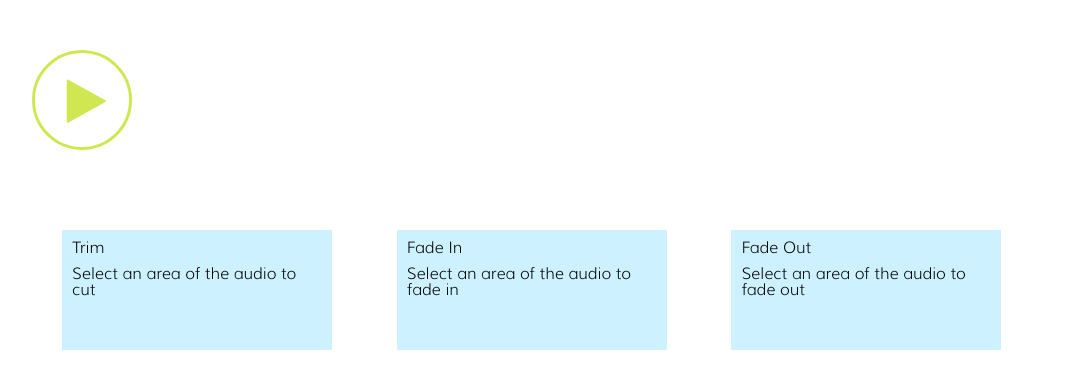
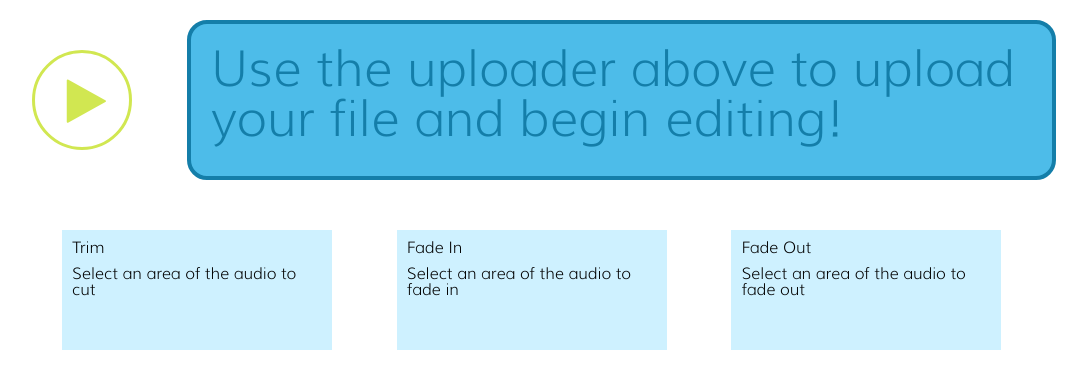
Before and after one commit to BTMorton/COMP6205---Web-Development, a PHP site: page / in a window 1280 px wide. Shown: the part 200-579 px from the top of the page, without its empty margins (96-1183 px from the left). Run offline with PHP 8.4, Linux system fonts and the light colour scheme; some libraries are stand-ins or nearby versions.

Commit message:
Add upload progress bar and placeholder text. Add more verbose error output for failed uploads

```diff
--- a/css/style.css
+++ b/css/style.css
@@ -176,18 +176,60 @@ header.fixed {
 	text-align: center;
 }
 
-#editor #peaks_container {
+#editor #peaks_container, #editor #progress, #editor #placeholder {
 	width: 869px;
 	display: inline-block;
 }
 
-#editor #peaks_container .zoom-container, #editor #peaks_container .overview-container {
+#editor #placeholder, #editor #progress {
+	height: 160px;
+	box-sizing: border-box;
+	padding: 20px;
+	margin: 20px 0;
+	background-color: #4dbce9;
+	border: 4px solid #147ea9;
+	color: #147ea9;
+	font-size: 50px;
+	border-radius: 20px;
+}
+
+#editor #progress {
+	background-color: #DDE7A2;
+	border-color: #C5E700;
+	color: #C5E700;
+	position: relative;
+	padding: 50px 20px;
+}
+
+#editor #progress.error {
+	background-color: red;
+	border-color: darkred;
+	color: darkred;
+	padding: 20px;
+}
+
+#editor #progress:not(.error):before {
+	position: absolute;
+	background-color: #d1e751;
+	left: 0;
+	top: 0;
+	bottom: 0;
+	height: 160px;
+	width: 0%;
+}
+
+#editor #peaks_container .overview-container, #editor #peaks_container .zoom-container {
 	/*display: none;*/
-	width: 350px;
+	width: 869px;
 	display: inline-block;
+	overflow: hidden;
 }
+
 #editor #peaks_container .zoom-container {
-	margin-right: 35px;
+	display: inline-block;
+	margin-right: 9px;
+	opacity: 0;
+	height: 0;
 }
 
 #editor .control {
--- a/index.php
+++ b/index.php
@@ -31,10 +31,13 @@
 				    mediaElement: document.querySelector('#peaks_player'),
 				    height: 200,
 				    zoomLevels: [512, 1024, 2048, 4096],
-				    keyboard: true
+				    keyboard: true,
+				    overviewWaveformColor: "#d1e751"
 				  });
 
 				  peaks_inst.on('segments.ready', function(){
+				  	$("#progress").addClass("hidden");
+				  	$("#peaks_container").removeAttr("style");
 				    // do something when segments are ready to be displayed
 				  });
 				});
@@ -64,16 +67,30 @@
 			        url: './upload.php',
 			        dataType: 'json',
 			        done: function (e, data) {
-			        	$("#peaks_player source").attr("src", data.result.file_name);
-			        	$("#peaks_player")[0].load();
-			        	loadPeaks();
+			        	console.log(data.result);
+			        	if (data.result.file_name != "" && data.result.file_name != undefined) {
+			        		$("#peaks_container").removeClass("hidden").css("height", '0').css('opacity', '0');
+			        		$("#progress").text("Uploaded. Generating waveform...");;
+				        	$("#peaks_player source").attr("src", data.result.file_name);
+				        	$("#peaks_player")[0].load();
+				        	loadPeaks();
+				        } else {
+				        	$("#progress").addClass("error").text("Error: "+data.result.error)
+				        }
 			        },
 			        progressall: function (e, data) {
 			            var progress = parseInt(data.loaded / data.total * 100, 10);
-			            /*$('#progress .progress-bar').css(
-			                'width',
-			                progress + '%'
-			            );*/
+			            var box = $("#progress");
+
+			            if (box.hasClass("hidden")) {
+			            	$("#placeholder").addClass("hidden");
+			            	box.removeClass("hidden");
+			            } else if (box.hasClass("error")) {
+			            	box.removeClass("error");
+			            }
+
+			            box.text("Progress: " + progress + "%");
+			            $("#progress:before").width(progress+"%");
 			    		console.log("Progress: "+progress);
 			        }
 			    }).prop('disabled', !$.support.fileInput)
@@ -106,7 +123,11 @@
 		<div id="wrapper">
 			<div id="editor" class="container">
 				<div id="play_button"></div>
-				<div id="peaks_container"></div>
+				<div id="placeholder">
+					Use the uploader above to upload your file and begin editing!
+				</div>
+				<div id="progress" class="hidden"></div>
+				<div id="peaks_container" class="hidden"></div>
 				<audio id="peaks_player">
 					<source src="007384.mp3" type="audio/mp3" />
 				</audio>
```
Also changed, not shown: upload.php (+28 -1 lines).
